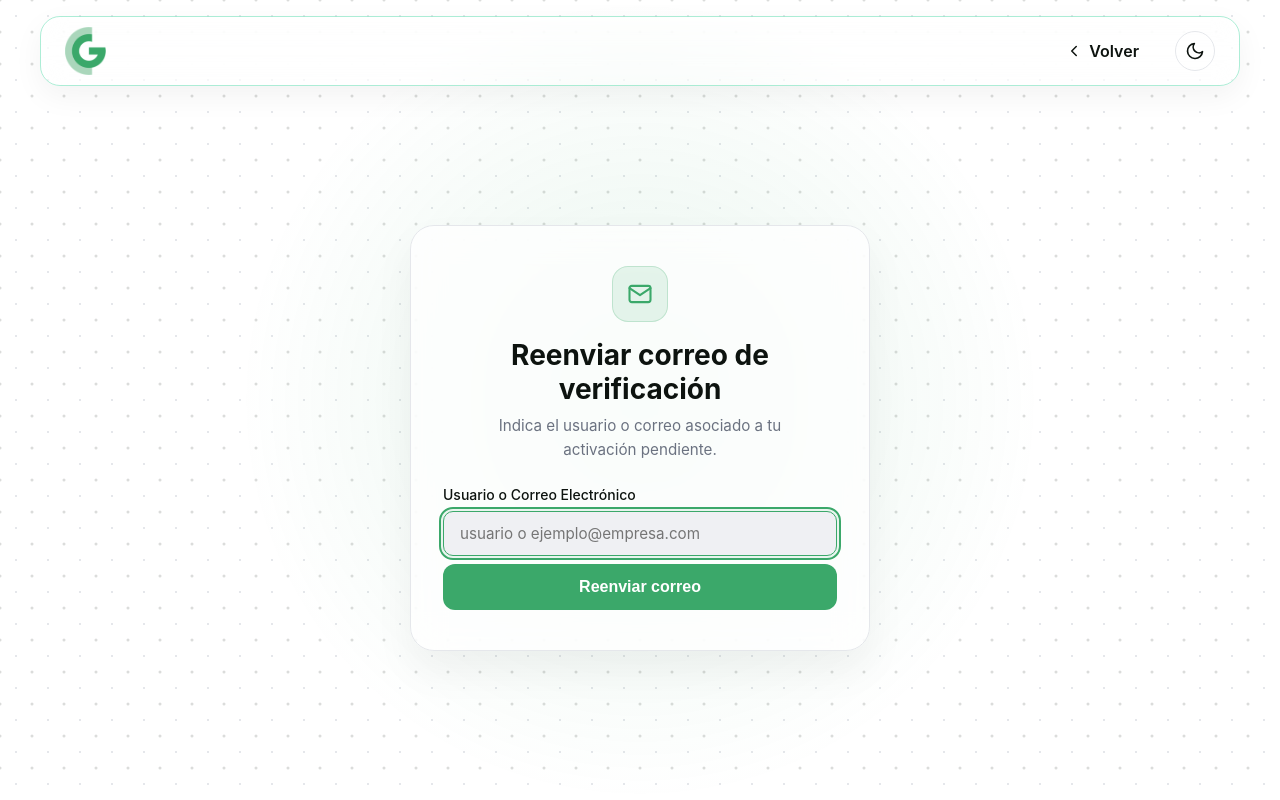
After one commit to AlexCast/dlgc_rrhh, a PHP site: page /templates/reenviar_verificacion.php in a window 1280 px wide. The commit adds this page. Run offline with PHP 8.4, Linux system fonts and the light colour scheme.

Commit message:
mejorar ux/ui de login

```diff
--- a/assets/css/login.css
+++ b/assets/css/login.css
@@ -6,20 +6,21 @@
     --primary-hover: #298350;
     --text-main: #0D130F;
     --text-muted: #6b7280;
-    --bg-main: #ececec;
-    --bg-secondary: #f9fafb;
+    --bg-main: #ffffff;
+    --bg-secondary: #EFF0F3;
     --border-color: #e5e7eb;
-    --input-bg: #f9fafb;
+    --input-bg: #EFF0F3;
     --font-sans: 'Inter', system-ui, -apple-system, sans-serif;
     --transition: all 0.3s cubic-bezier(0.4, 0, 0.2, 1);
 }
 
+html.dark-theme,
 body.dark-theme {
     --text-main: #f9fafb;
     --text-muted: #9ca3af;
     --bg-main: #0D130F;
     --bg-secondary: #131B15;
-    --border-color: #374151;
+    --border-color: #303136;
     --input-bg: #0D130F;
 }
 
@@ -28,7 +29,8 @@ body.dark-theme {
 body {
     font-family: var(--font-sans);
     background-color: var(--bg-main);
-    background-image: linear-gradient(to top, rgba(59, 168, 106, 0.575) 0%, rgba(59, 168, 106, 0) 42%);
+    background-image: radial-gradient(var(--border-color) 1px, transparent 1px);
+    background-size: 32px 32px;
     color: var(--text-main);
     min-height: 100vh;
     display: flex;
@@ -39,8 +41,22 @@ body {
     overflow-y: auto;
 }
 
+html.dark-theme,
 body.dark-theme {
     background-color: var(--bg-main);
+}
+
+body::after {
+    content: '';
+    position: fixed;
+    inset: 0;
+    pointer-events: none;
+    background: radial-gradient(
+        500px circle at var(--mouse-x, 50%) var(--mouse-y, 50%),
+        rgba(59, 168, 106, 0.12),
+        transparent 80%
+    );
+    z-index: 0;
 }
 
 html::-webkit-scrollbar,
--- a/assets/css/recover_password.css
+++ b/assets/css/recover_password.css
@@ -16,3 +16,73 @@
 .forgot-link:hover {
     text-decoration: underline;
 }
+
+.resend-wrapper {
+    min-height: calc(100vh - 170px);
+}
+
+.resend-card {
+    max-width: 460px;
+    width: min(460px, 100%);
+}
+
+.resend-icon {
+    width: 56px;
+    height: 56px;
+    margin: 0 auto 16px;
+    display: grid;
+    place-items: center;
+    border-radius: 16px;
+    color: var(--primary-color);
+    background: rgba(59, 168, 106, 0.12);
+    border: 1px solid rgba(59, 168, 106, 0.22);
+}
+
+.resend-header {
+    margin-bottom: 24px;
+}
+
+.resend-header h1 {
+    margin-bottom: 8px;
+}
+
+.resend-header p {
+    max-width: 360px;
+    margin-inline: auto;
+    line-height: 1.55;
+}
+
+.resend-form {
+    display: block;
+}
+
+.resend-form .cf-turnstile {
+    margin: 16px 0 12px;
+}
+
+.resend-back-link {
+    margin-top: 18px;
+    display: inline-flex;
+    align-items: center;
+    justify-content: center;
+    gap: 6px;
+    color: var(--text-muted);
+    font-size: 0.875rem;
+    font-weight: 600;
+    text-decoration: none;
+}
+
+.resend-back-link:hover {
+    color: var(--primary-color);
+}
+
+@media (max-width: 768px) {
+    .resend-wrapper {
+        min-height: calc(100vh - 145px);
+        padding-inline: 16px;
+    }
+
+    .resend-card {
+        padding: 28px 20px 24px;
+    }
+}
--- a/assets/js/gestor_archivos.js
+++ b/assets/js/gestor_archivos.js
@@ -547,6 +547,7 @@
                 dt.toLocaleTimeString('es-CO', { hour: '2-digit', minute: '2-digit', hour12: false });
         }
 
+        cargarLista();
         cargarPendientes();
     });
 })();
--- /dev/null
+++ b/templates/reenviar_verificacion.php
@@ -0,0 +1,103 @@
+<?php
+declare(strict_types=1);
+
+require_once __DIR__ . '/../app/session_bootstrap.php';
+require_once __DIR__ . '/../app/csrf_guard.php';
+require_once __DIR__ . '/../app/helpers/TurnstileHelper.php';
+
+$turnstileSiteKey = TurnstileHelper::siteKey();
+$status = $_GET['status'] ?? '';
+$code = $_GET['code'] ?? '';
+$msg = $_GET['msg'] ?? '';
+
+$messages = [
+    'metodo_no_valido' => 'Solicitud no válida. Usa el formulario para continuar.',
+    'reenvio_datos_invalidos' => 'Ingresa un usuario o correo válido.',
+    'reenvio_sin_pendiente' => 'No encontramos una activación pendiente con esos datos.',
+    'demasiados_intentos' => 'Has enviado demasiadas solicitudes. Inténtalo de nuevo más tarde.',
+    'reenvio_fallo' => 'No pudimos enviar el correo en este momento. Inténtalo más tarde.',
+    'turnstile_invalido' => 'No pudimos verificar que no eres un robot. Resuelve el captcha e inténtalo de nuevo.',
+    'reenvio_enviado' => 'Correo de verificación reenviado. Revisa tu bandeja de entrada y la carpeta de spam.',
+    'error_servidor' => 'Ocurrió un error del servidor. Inténtalo más tarde.',
+];
+$feedback = trim((string) $msg) !== '' ? (string) $msg : ($messages[$code] ?? '');
+$feedbackType = $status === 'success' ? 'success' : 'error';
+?>
+<!DOCTYPE html>
+<html lang="es">
+<head>
+    <meta charset="UTF-8">
+    <meta name="viewport" content="width=device-width, initial-scale=1.0">
+    <title>Reenviar correo de verificación | Portal DLGC</title>
+    <link rel="stylesheet" href="/assets/css/login.css?v=<?php echo filemtime(__DIR__ . '/../assets/css/login.css'); ?>">
+    <link rel="stylesheet" href="/assets/css/recover_password.css?v=<?php echo filemtime(__DIR__ . '/../assets/css/recover_password.css'); ?>">
+    <link rel="icon" type="image/png" sizes="32x32" href="/assets/img/favicon.ico">
+<?php if ($turnstileSiteKey !== ''): ?>
+    <script src="https://challenges.cloudflare.com/turnstile/v0/api.js" defer></script>
+<?php endif; ?>
+</head>
+<body>
+    <canvas id="interactive-grid" aria-hidden="true"></canvas>
+    <div class="custom-cursor-dot" aria-hidden="true"></div>
+    <div class="custom-cursor-outline" aria-hidden="true"></div>
+
+    <header class="navbar-wrapper">
+        <nav class="navbar auth-navbar" aria-label="Navegación de verificación">
+            <a href="/templates/index.html" class="logo" aria-label="Ir al inicio">
+                <img src="/assets/img/logo1.png" alt="Distribuciones La Gran Cacharrería">
+            </a>
+            <div class="nav-actions">
+                <a href="/templates/login.php?tab=register" class="btn btn-outline back-btn" aria-label="Volver a activar cuenta">
+                    <svg width="18" height="18" viewBox="0 0 24 24" fill="none" stroke="currentColor" stroke-width="2" stroke-linecap="round" stroke-linejoin="round" aria-hidden="true">
+                        <path d="M15 18l-6-6 6-6"></path>
+                    </svg>
+                    <span>Volver</span>
+                </a>
+                <button id="theme-toggle" class="icon-btn" type="button" aria-label="Cambiar modo oscuro/claro">
+                    <svg width="20" height="20" viewBox="0 0 24 24" fill="none" stroke="currentColor" stroke-width="2" stroke-linecap="round" stroke-linejoin="round" aria-hidden="true">
+                        <path d="M21 12.79A9 9 0 1 1 11.21 3 7 7 0 0 0 21 12.79z"></path>
+                    </svg>
+                </button>
+            </div>
+        </nav>
+    </header>
+
+    <main class="auth-wrapper resend-wrapper">
+        <section class="auth-card resend-card fade-in-up" aria-labelledby="resend-title">
+            <div class="resend-icon" aria-hidden="true">
+                <svg width="28" height="28" viewBox="0 0 24 24" fill="none" stroke="currentColor" stroke-width="1.8" stroke-linecap="round" stroke-linejoin="round">
+                    <rect x="3" y="5" width="18" height="14" rx="2"></rect>
+                    <path d="m3 7 9 6 9-6"></path>
+                </svg>
+            </div>
+            <div class="auth-header-text resend-header">
+                <h1 id="resend-title">Reenviar correo de verificación</h1>
+                <p>Indica el usuario o correo asociado a tu activación pendiente.</p>
+            </div>
+
+            <?php if ($feedback !== ''): ?>
+                <div class="auth-feedback <?php echo $feedbackType; ?> visible" role="status" aria-live="polite">
+                    <?php echo htmlspecialchars($feedback, ENT_QUOTES, 'UTF-8'); ?>
+                </div>
+            <?php endif; ?>
+
+            <form class="auth-form active resend-form" action="/app/reenviar_verificacion.php" method="POST">
+                <?php echo csrf_input(); ?>
+                <div class="input-group">
+                    <label for="resend-ident">Usuario o Correo Electrónico</label>
+                    <input type="text" id="resend-ident" name="identificador" required minlength="3" maxlength="40" placeholder="usuario o ejemplo@empresa.com" autocomplete="username" autocapitalize="off" autofocus value="<?php echo htmlspecialchars($_GET['identificador'] ?? '', ENT_QUOTES, 'UTF-8'); ?>">
+                </div>
+
+                <?php if ($turnstileSiteKey !== ''): ?>
+                    <div class="cf-turnstile" data-sitekey="<?php echo htmlspecialchars($turnstileSiteKey, ENT_QUOTES, 'UTF-8'); ?>" data-action="resend"></div>
+                <?php endif; ?>
+
+                <button type="submit" class="btn btn-primary full-width">Reenviar correo</button>
+            </form>
+        </section>
+    </main>
+
+    <script src="/assets/js/theme.js?v=<?php echo filemtime(__DIR__ . '/../assets/js/theme.js'); ?>"></script>
+    <script src="/assets/js/script.js?v=<?php echo filemtime(__DIR__ . '/../assets/js/script.js'); ?>"></script>
+</body>
+</html>
```
Also changed, not shown: app/reenviar_verificacion.php (+16 -25 lines), assets/css/gestor_archivos.css (+11 -2 lines), assets/js/login.js (+0 -120 lines), templates/login.php (+3 -15 lines).
